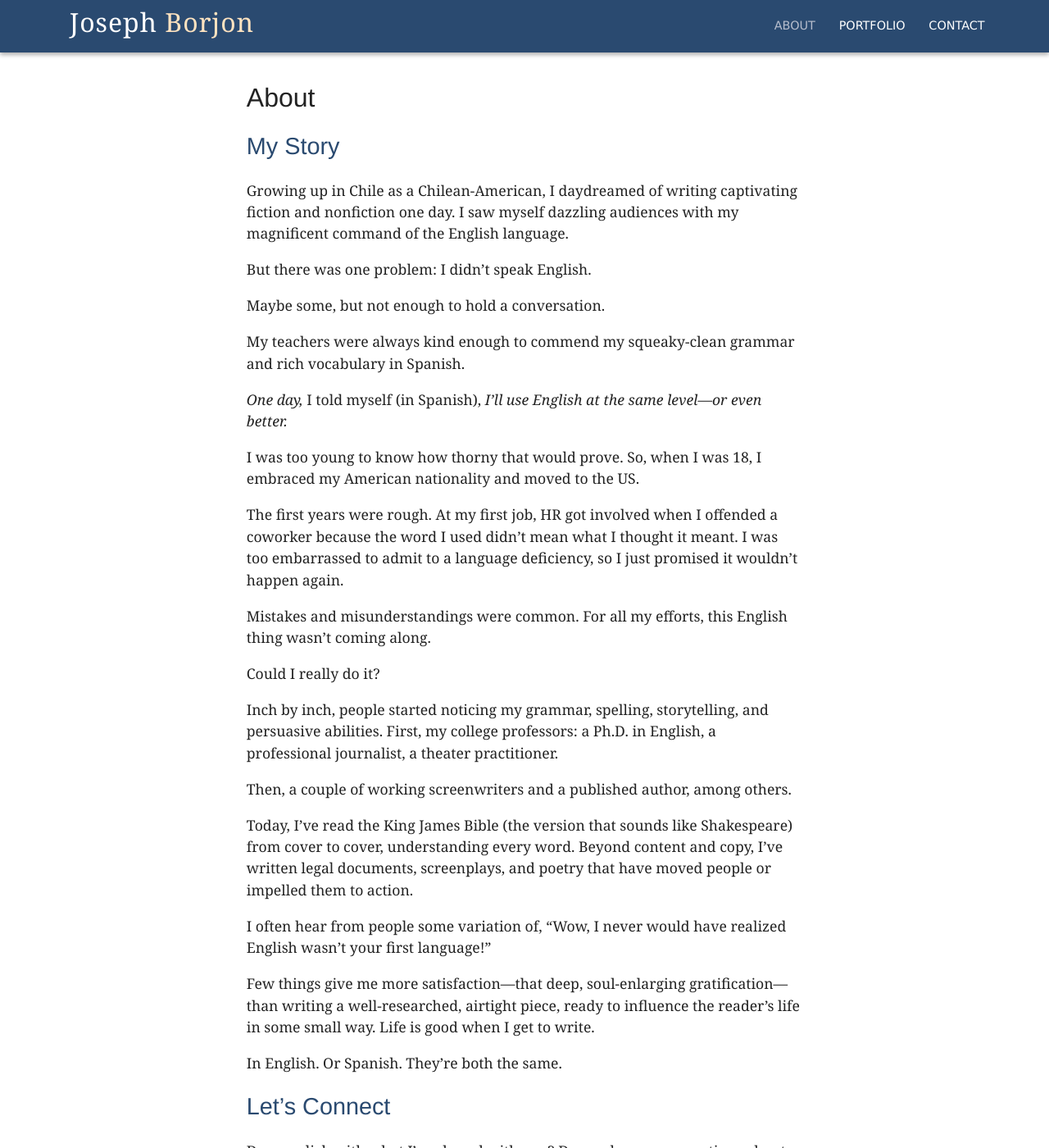
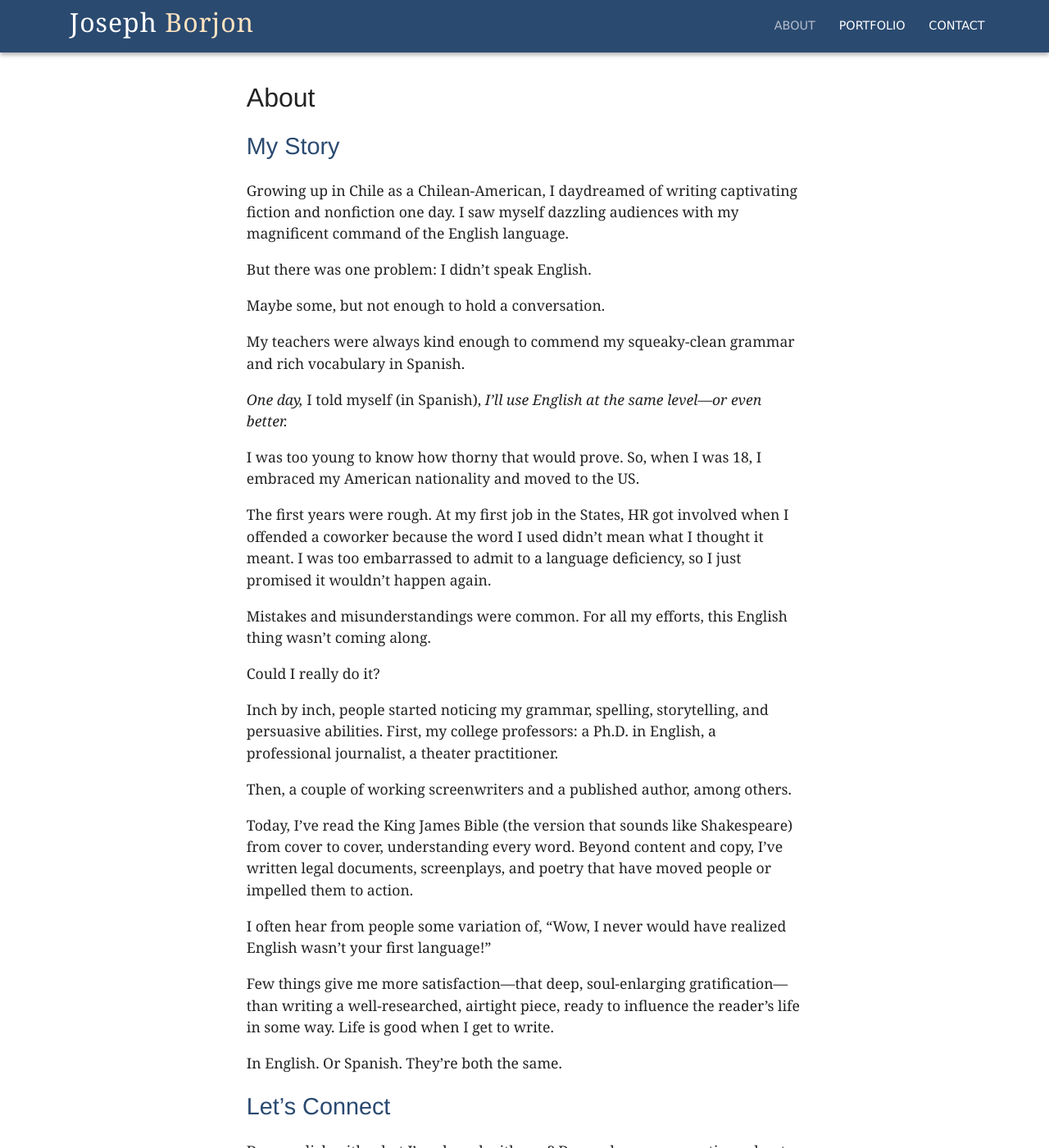
Before and after one commit to jborjon/jborjon.github.io, a Jekyll site: the page built from about.md, in a window 1280 px wide and 1400 px high. Shown: the whole window at 82% size. Built offline with Jekyll 4.4.1, drawn with Linux system fonts in a browser that asks for light colours; some web fonts are replaced.

Commit message:
Edit About page

```diff
--- a/about.md
+++ b/about.md
@@ -20,7 +20,7 @@ My teachers were always kind enough to commend my squeaky-clean grammar and rich
 
 I was too young to know how thorny that would prove. So, when I was 18, I embraced my American nationality and moved to the US.
 
-The first years were rough. At my first job, HR got involved when I offended a coworker because the word I used didn't mean what I thought it meant. I was too embarrassed to admit to a language deficiency, so I just promised it wouldn't happen again.
+The first years were rough. At my first job in the States, HR got involved when I offended a coworker because the word I used didn't mean what I thought it meant. I was too embarrassed to admit to a language deficiency, so I just promised it wouldn't happen again.
 
 Mistakes and misunderstandings were common. For all my efforts, this English thing wasn't coming along.
 
@@ -34,7 +34,7 @@ Today, I've read the King James Bible (the version that sounds like Shakespeare)
 
 I often hear from people some variation of, "Wow, I never would have realized English wasn't your first language!"
 
-Few things give me more satisfaction---that deep, soul-enlarging gratification---than writing a well-researched, airtight piece, ready to influence the reader's life in some small way. Life is good when I get to write.
+Few things give me more satisfaction---that deep, soul-enlarging gratification---than writing a well-researched, airtight piece, ready to influence the reader's life in some way. Life is good when I get to write.
 
 In English. Or Spanish. They're both the same.
 
```
Also changed, not shown: notes/about-page-notes.md (+2 -2 lines).
